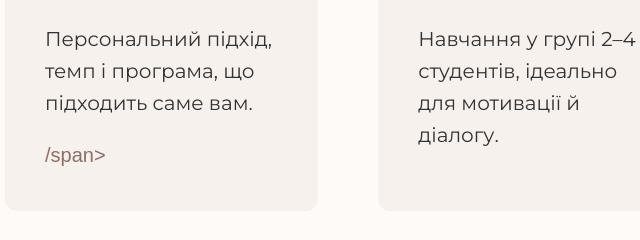
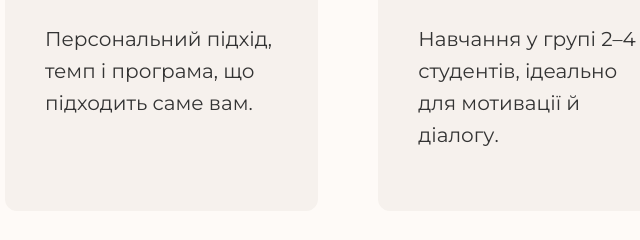
Before and after one commit to KateKirilovska/EnglishTeacher, a plain HTML site: page index.html in a window 1280 px wide. Shown: the part 1500-1740 px from the top of the page, 105-745 px from the left. Drawn offline with Linux system fonts and the light colour scheme; a web font is replaced by a local one.

Commit message:
Update index.html

```diff
--- a/index.html
+++ b/index.html
@@ -57,7 +57,7 @@
             <div class="format">
                 <h3><i class="fas fa-user"></i> Індивідуальні</h3>
                 <p>Персональний підхід, темп і програма, що підходить саме вам.</p>
-                <span>/span>
+                <span></span>
             </div>
             <div class="format">
                 <h3><i class="fas fa-users"></i> Міні-групи</h3>
```
